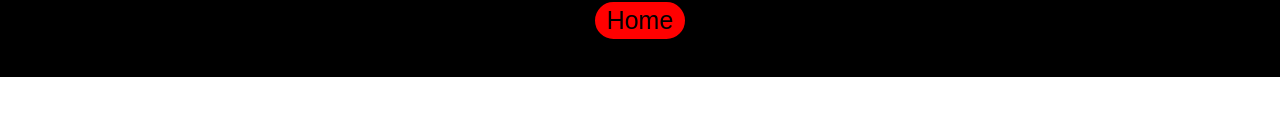
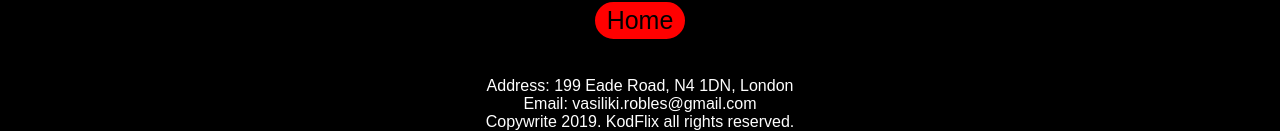
Before and after one commit to Viki-Robles/netflix-clone-react, a React (Create React App) app: page /blackMirror in a window 1280 px wide. Shown: the part 1573-1704 px from the top of the page. Before the commit the page ends 1650 px from the top, so only its background shows below. Built offline with nearby package versions, Linux system fonts and the light colour scheme.

Commit message:
footer UI

```diff
--- a/src/SideDrawer/SideDrawer.css
+++ b/src/SideDrawer/SideDrawer.css
@@ -19,4 +19,5 @@
 
 .side-drawer ul li {
     color:black;
+
 }
--- a/src/frontend/App.js
+++ b/src/frontend/App.js
@@ -64,7 +64,7 @@ class App extends Component {
               </Switch>
             </div>
             <br />
-
+            <Footer/>
 
           </div>
         </div>
--- a/src/frontend/Gallery.js
+++ b/src/frontend/Gallery.js
@@ -21,7 +21,7 @@ export default function Gallery(props) {
         }
       </div>
       <br/>
-        <Footer/>
+
 
     </div>
 
```
